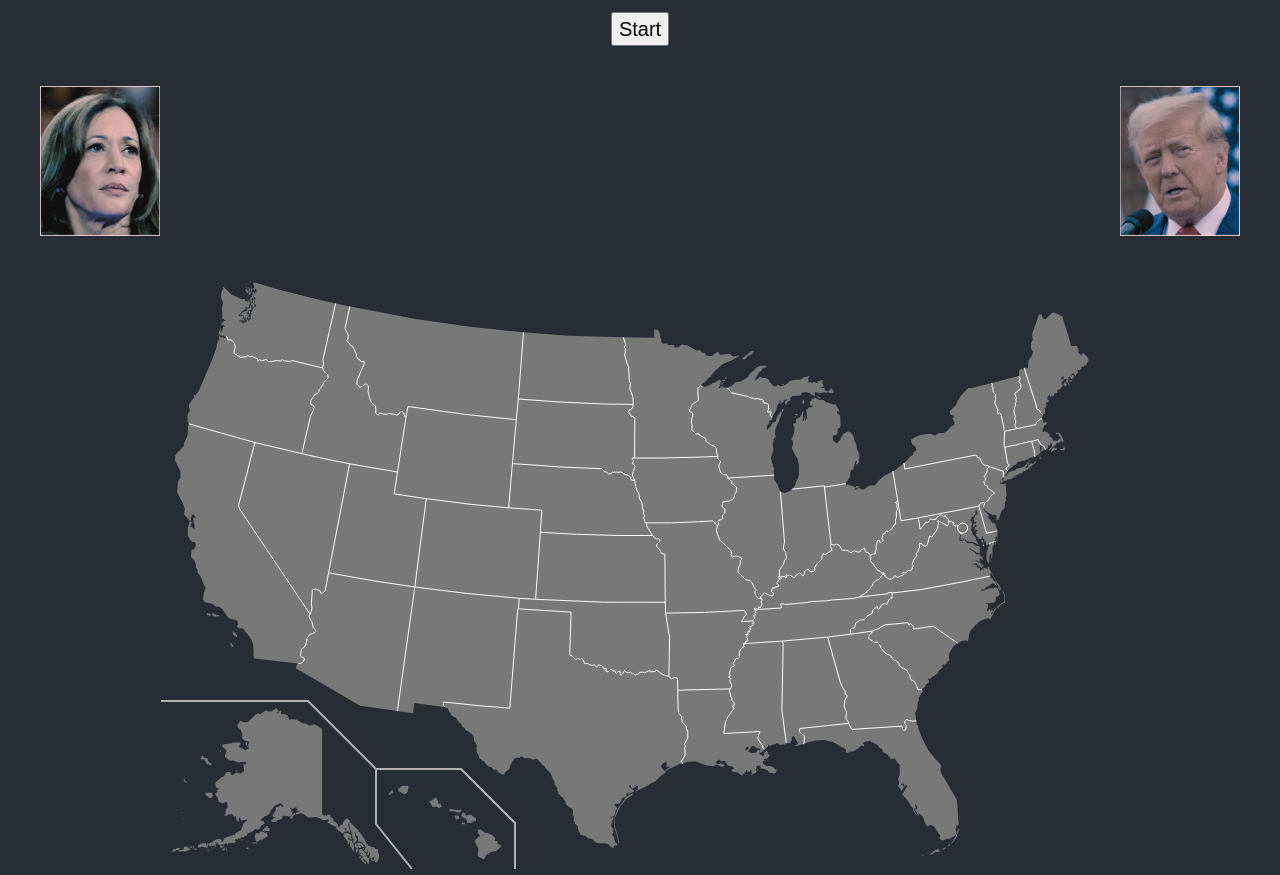
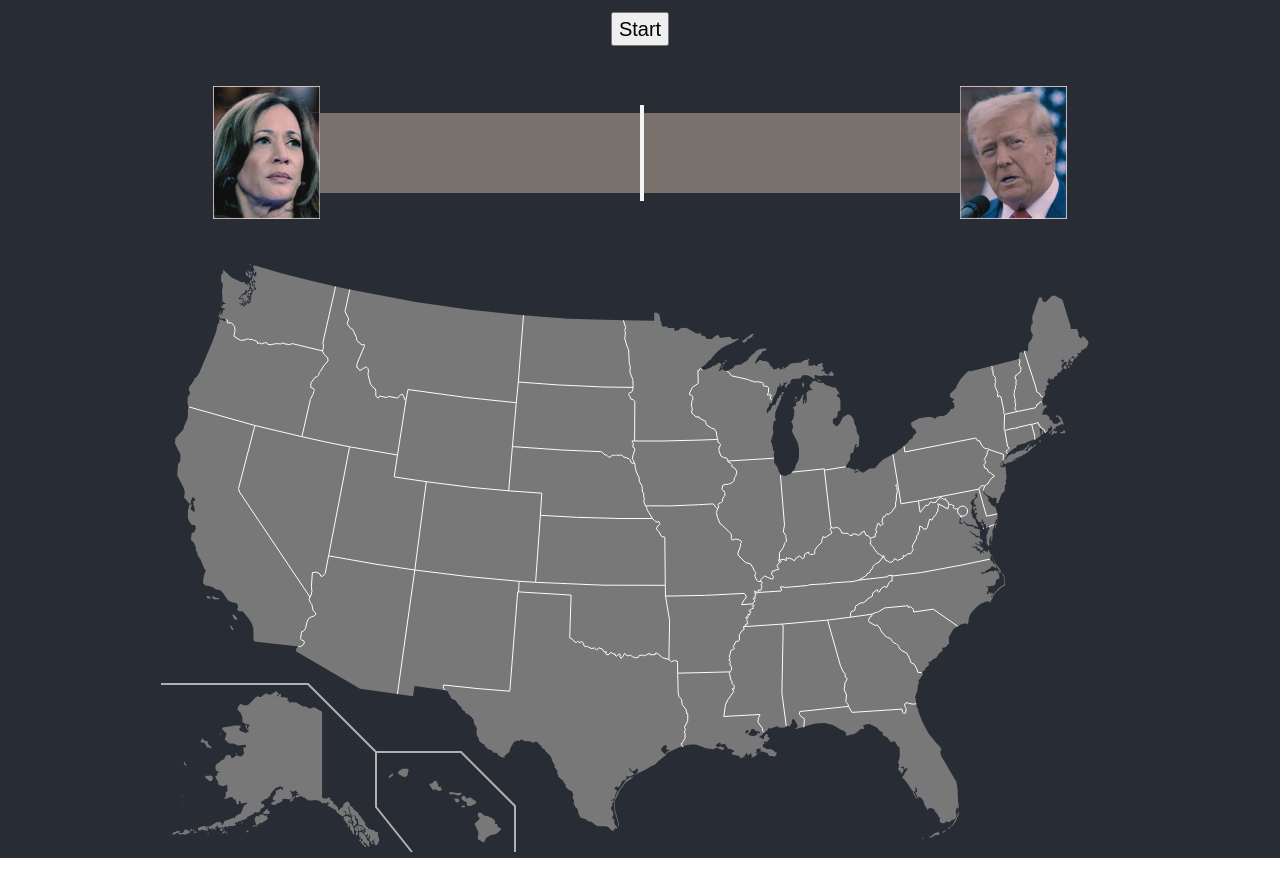
Before and after one commit to xing142857/Game, a React (Create React App) app in the folder game/: page / in a window 1280 px wide. Built offline with nearby package versions, Linux system fonts and the light colour scheme.

Commit message:
Finish the score bar setting

```diff
--- a/game/src/pages/ElectionGame.js
+++ b/game/src/pages/ElectionGame.js
@@ -19,16 +19,16 @@ const ElectionGame = () => {
     return (
         <>
             <Container>
-                <Container>
-                    <Button variant="primary" className='mt-3 text-xl' onClick={start_game}>Start</Button>
-                </Container>
-                <Container className='flex justify-between mt-10'>
-                    <Image alt="Harris" src={Harris} thumbnail width="10%"/>
-                    <Image alt="Trump" src={Trump} thumbnail width="10%"/>
-                </Container>
+                <Button variant="primary" className='mt-3 text-xl' onClick={start_game}>Start</Button>
             </Container>
-            <Container>
-            <div id="map-container" className='mt-10'>
+            <Container className='w-full flex justify-center items-center mt-10'>
+                <Image className='w-1/12' alt="Harris" src={Harris} thumbnail/>
+                <div className='w-1 h-24 bg-stone-100 absolute left-1/2'></div>
+                <div className='w-6/12 h-20 bg-stone-500'></div>
+                <Image className='w-1/12' alt="Trump" src={Trump} thumbnail/>
+            </Container>
+            <Container className='w-full'>
+            <div id="map-container" className='mt-10 w-full'>
                 <div id="usa-map">
                     <BlankUSMap gameState={gameState} />
                 </div>
```
